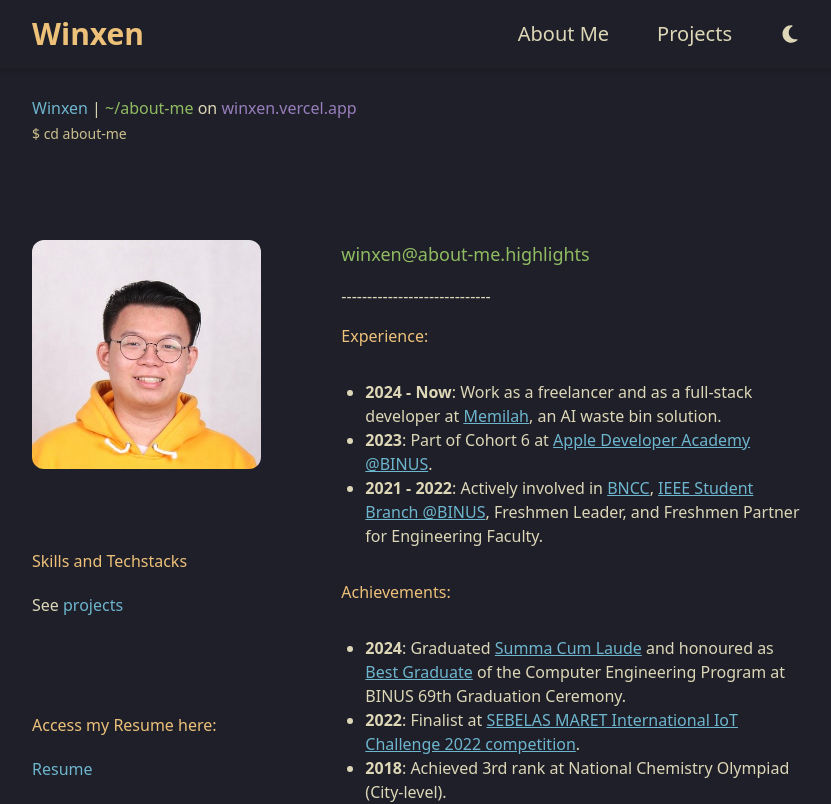
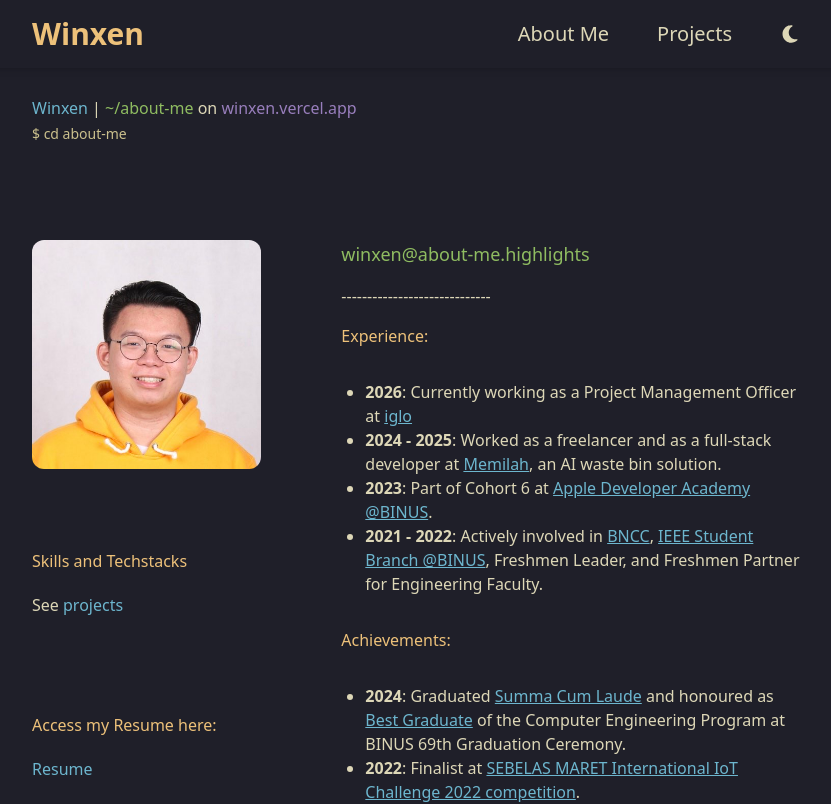
Before and after one commit to winxene/winxen, a Next.js app: page /about-me in a window 1280 px wide. Shown: the top 804 px of the page, without its empty margins (224-1055 px from the left). Built offline with nearby package versions, Linux system fonts and the light colour scheme; a web font is replaced by a local one.

Commit message:
chore: updated about me

```diff
--- a/src/constants/about-me/aboutMe.ts
+++ b/src/constants/about-me/aboutMe.ts
@@ -5,7 +5,8 @@ import {
 } from "@fortawesome/free-brands-svg-icons";
 
 export const EXPERIENCE_DATA = [
-  "2024 - Now: Work as a freelancer and as a full-stack developer at [Memilah](https://memilah.com), an AI waste bin solution.",
+  "2026: Currently working as a Project Management Officer at [iglo](https://www.indocyber.co.id/)",
+  "2024 - 2025: Worked as a freelancer and as a full-stack developer at [Memilah](https://memilah.com), an AI waste bin solution.",
   "2023: Part of Cohort 6 at [Apple Developer Academy @BINUS](https://drive.google.com/file/d/11c0XfrySNMgFQeyComd7UgX65gcnehIR/view?usp=drive_link).",
   "2021 - 2022: Actively involved in [BNCC](https://bncc.net/), [IEEE Student Branch @BINUS](https://ieee.binus.ac.id/), Freshmen Leader, and Freshmen Partner for Engineering Faculty.",
 ];
```
